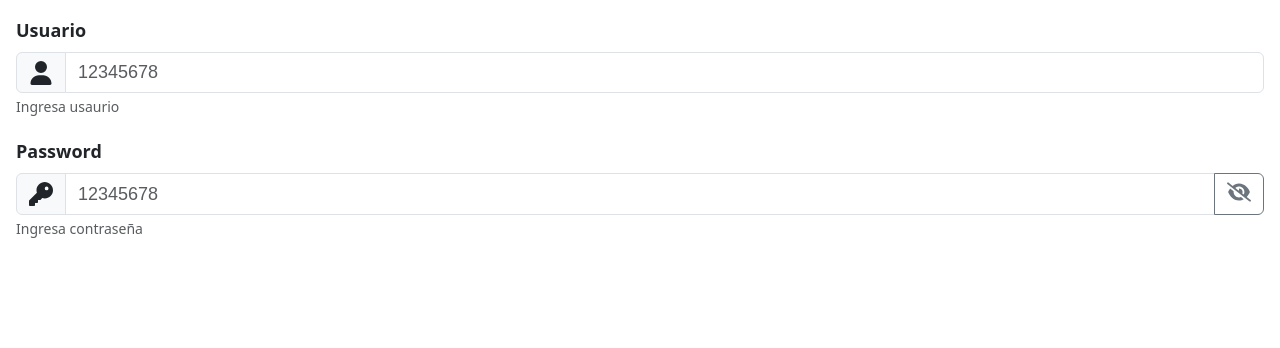
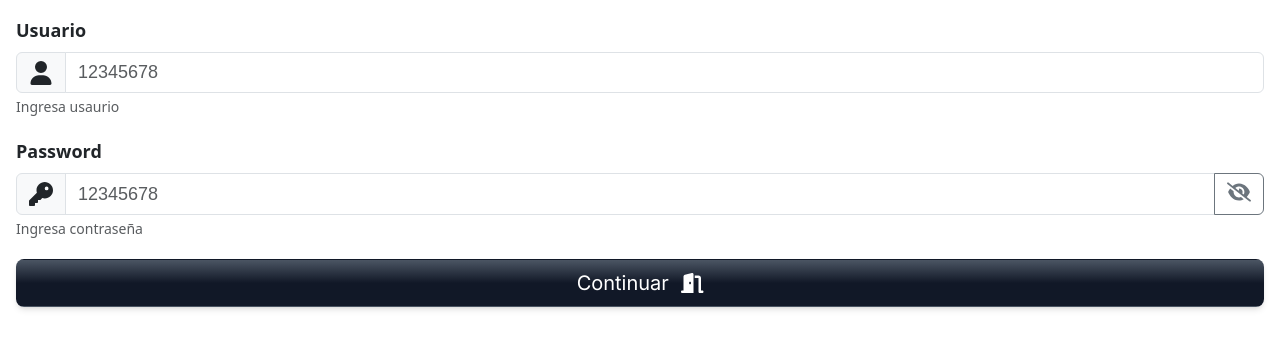
Before and after one commit to GerardoSCDev/academy-web, a Next.js app: page / in a window 1280 px wide. Shown: the top 348 px of the page. Built offline with nearby package versions, Linux system fonts and the light colour scheme.

Commit message:
add custom button

```diff
--- /dev/null
+++ b/src/Utils/UIComponents/CButton/CButton.tsx
@@ -0,0 +1,59 @@
+'use client'
+import React from 'react'
+import { IconDefinition, faDoorOpen} from '@fortawesome/free-solid-svg-icons'
+import { FontAwesomeIcon } from '@fortawesome/react-fontawesome'
+import { Button, PlaceholderButton, Spinner } from 'react-bootstrap'
+
+export const CButton = ({title = '', icon = undefined, showLoader = false, disabled = false, onClick = undefined}: ICButton) => {
+
+    const getIcon = (): IconDefinition => {
+        switch (icon) {
+            case 'doorOpen': return faDoorOpen
+            default: return faDoorOpen
+        }
+    }
+
+    const RightIcon = () => {
+        if (icon) {
+            return <FontAwesomeIcon icon={getIcon()} className='pl-3'/>
+        }
+        return <></>
+    }
+
+    const LoadSpinner = () => {
+        if (showLoader) {
+            return <Spinner
+                        as="span"
+                        animation="border"
+                        size="sm"
+                        role="status"
+                        aria-hidden="true"
+                        className='mr-3'
+                    />
+        }
+        return <></>
+    }
+
+    return (
+    <div className='m-3'>
+        <Button
+          variant=""
+          className='w-full shadow-md bg-gradient-to-t from-gray-900 to-gray-600 bg-gradient-to-rbg-[conic-gradient(at_bottom_left,_var(--tw-gradient-stops))] from-gray-700 via-gray-900 to-black text-white'
+          size="lg"
+          disabled={disabled}
+          onClick={onClick}>
+            <LoadSpinner />
+              {title}
+            <RightIcon />
+        </Button>
+      </div>
+  )
+}
+
+export interface ICButton {
+    title?: string
+    icon?: 'doorOpen' | undefined
+    showLoader?: boolean
+    disabled?: boolean
+    onClick?: () => void
+}
--- a/src/app/page.tsx
+++ b/src/app/page.tsx
@@ -1,4 +1,8 @@
+import { CButton } from '@/Utils/UIComponents/CButton/CButton'
 import CInputText from '@/Utils/UIComponents/CInputText/CInputText'
+import { faArrowAltCircleRight, faDoorOpen, faEye } from '@fortawesome/free-solid-svg-icons'
+import { FontAwesomeIcon } from '@fortawesome/react-fontawesome'
+import { Button, Spinner } from 'react-bootstrap'
 
 export default function Home() {
 
@@ -19,6 +23,8 @@ export default function Home() {
         type='password'
         textValue='12345fsadf'
         leftIcon='key' />
+
+      <CButton title='Continuar' icon='doorOpen' showLoader={false} disabled={false}/>
     </>
   )
 }
```
Also changed, not shown: src/Utils/UIComponents/CInputText/CInputText.tsx (+7 -1 lines). Lines whose indentation alone changed are shown as unchanged.
